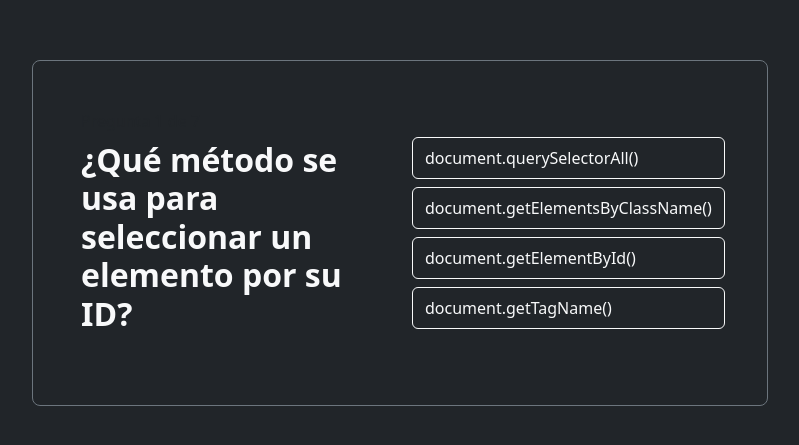
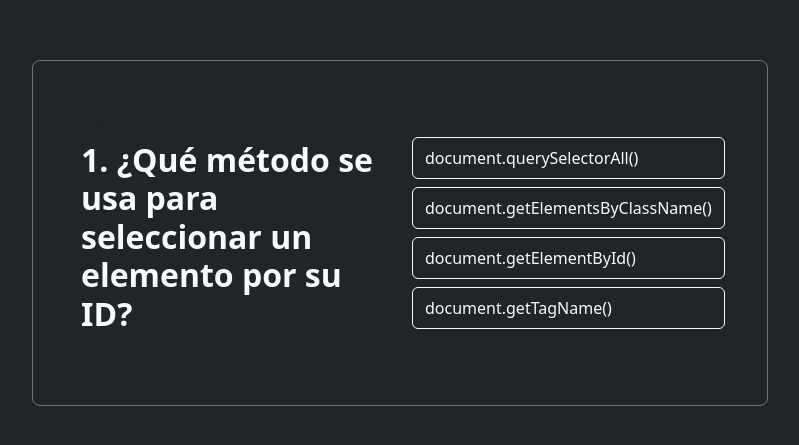
Before and after one commit to diegoguadron2/QUIZDOM, a plain HTML site: page index.html in a window 1280 px wide. Shown: the part 167-612 px from the top of the page, without its empty margins (240-1039 px from the left). Drawn offline with nearby package versions, Linux system fonts and the light colour scheme.

Commit message:
Agregue la numeracion a cada pregunta del quiz y agregue 5 preguntas nuevas

```diff
--- a/index.html
+++ b/index.html
@@ -17,7 +17,7 @@
                         <!-- Columna izquierda - Pregunta -->
                         <div class="col-md-6 pe-md-4">
                             <p class="text-muted mb-2">Pregunta <span id="actual-pregunta">1</span> de <span
-                                    id="total-preguntas">5</span></p>
+                                    id="total-preguntas">12</span></p>
                             <h2 id="pregunta-text" class="fw-bold mb-4 text-light">Pregunta 1</h2>
                             <!-- Botón de reinicio (visible solo al final) -->
                             <button id="restart-btn" class="btn btn-outline-warning mt-3 d-none">Reiniciar Quiz</button>
--- a/main.js
+++ b/main.js
@@ -14,7 +14,7 @@ document.addEventListener('DOMContentLoaded', function () {
     // Datos del quiz
     const quizData = [
         {
-            question: "¿Qué método se usa para seleccionar un elemento por su ID?",
+            question: "1. ¿Qué método se usa para seleccionar un elemento por su ID?",
             options: [
                 { text: "document.querySelectorAll()", correct: false },
                 { text: "document.getElementsByClassName()", correct: false },
@@ -27,7 +27,7 @@ document.addEventListener('DOMContentLoaded', function () {
             }
         },
         {
-            question: "¿Qué propiedad se usa para modificar el contenido HTML de un elemento?",
+            question: "2. ¿Qué propiedad se usa para modificar el contenido HTML de un elemento?",
             options: [
                 { text: "innerHTML", correct: true },
                 { text: "value", correct: false },
@@ -40,7 +40,7 @@ document.addEventListener('DOMContentLoaded', function () {
             }
         },
         {
-            question: "¿Qué evento se activa cuando un usuario hace clic en un elemento?",
+            question: "3. ¿Qué evento se activa cuando un usuario hace clic en un elemento?",
             options: [
                 { text: "hover", correct: false },
                 { text: "keydown", correct: false },
@@ -53,7 +53,7 @@ document.addEventListener('DOMContentLoaded', function () {
             }
         },
         {
-            question: "¿Cómo se agrega un nuevo elemento al DOM?",
+            question: "4. ¿Cómo se agrega un nuevo elemento al DOM?",
             options: [
                 { text: "document.createElement() seguido de appendChild()", correct: true },
                 { text: "Mediante alert()", correct: false },
@@ -66,7 +66,7 @@ document.addEventListener('DOMContentLoaded', function () {
             }
         },
         {
-            question: "¿Qué método selecciona todos los elementos que coinciden con un selector CSS?",
+            question: "5. ¿Qué método selecciona todos los elementos que coinciden con un selector CSS?",
             options: [
                 { text: "getElementById()", correct: false },
                 { text: "querySelectorAll()", correct: true },
@@ -79,7 +79,7 @@ document.addEventListener('DOMContentLoaded', function () {
             }
         },
         {
-            question: "¿De qué manera puedes detectar que un botón ha sido presionado?",
+            question: "6. ¿De qué manera puedes detectar que un botón ha sido presionado?",
             options: [
                 { text: "eventClick()", correct: false },
                 { text: "addEventListener()", correct: true },
@@ -92,7 +92,7 @@ document.addEventListener('DOMContentLoaded', function () {
             }
         },
         {
-            question: "¿Qué propiedad se usa para acceder o cambiar el valor de un input?",
+            question: "7. ¿Qué propiedad se usa para acceder o cambiar el valor de un input?",
             options: [
                 { text: "inputText", correct: false },
                 { text: "textContent", correct: false },
@@ -102,6 +102,71 @@ document.addEventListener('DOMContentLoaded', function () {
             feedback: {
                 correct: "Correcto. La propiedad 'value' permite leer o cambiar el contenido de un input.",
                 incorrect: "Incorrecto. La propiedad correcta es 'value'."
+            }
+        },
+        {
+            question: "8. ¿Qué método se utiliza para recorrer cada elemento de un arreglo en JavaScript?",
+            options: [
+                { text: "inputText", correct: false },
+                { text: "forEach", correct: true },
+                { text: "innerHTML", correct: false },
+                { text: "value", correct: false }
+            ],
+            feedback: {
+                correct: "Correcto. El método forEach permite recorrer todos los elementos de un arreglo.",
+                incorrect: "Incorrecto. La forma correcta de recorrer un arreglo es usando el método forEach."
+            }
+        },
+        {
+            question: "9. ¿Cuál es el evento que se activa cuando el valor de un elemento de formulario cambia?",
+            options: [
+                { text: "onchange", correct: true },
+                { text: "onclick", correct: false },
+                { text: "onload", correct: false },
+                { text: "onsubmit", correct: false }
+            ],
+            feedback: {
+                correct: "Correcto. El evento 'onchange' se activa cuando se modifica el valor de un elemento.",
+                incorrect: "Incorrecto. El evento correcto es 'onchange'."
+            }
+        },
+        {
+            question: "10. ¿Para qué se utilizan las Media Queries en CSS?",
+            options: [
+                { text: "Para declarar variables en hojas de estilo", correct: false },
+                { text: "Para aplicar estilos según el tipo y tamaño de pantalla del dispositivo", correct: true },
+                { text: "Para crear animaciones con JavaScript", correct: false },
+                { text: "Para cambiar el contenido HTML desde CSS", correct: false }
+            ],
+            feedback: {
+                correct: "Correcto. Las Media Queries permiten aplicar estilos condicionales según el tamaño o características del dispositivo.",
+                incorrect: "Incorrecto. Las Media Queries se usan para adaptar el diseño al tamaño de pantalla o dispositivo."
+            }
+        },
+        {
+            question: "11. ¿Cuál es la diferencia principal entre las palabras clave 'let' y 'const' en JavaScript?",
+            options: [
+                { text: "'let' no permite reasignar el valor, pero 'const' sí", correct: false },
+                { text: "'const' se puede usar solo dentro de funciones, 'let' no", correct: false },
+                { text: "'let' declara una variable que puede cambiar, 'const' declara una constante que no cambia", correct: true },
+                { text: "Ambas se usan para declarar funciones, no variables", correct: false }
+            ],
+            feedback: {
+                correct: "Correcto. 'let' permite reasignar el valor, mientras que 'const' define una constante que no se puede cambiar.",
+                incorrect: "Incorrecto. La respuesta correcta es que 'let' permite cambios y 'const' define valores que no deben cambiar."
+            }
+        },
+        {
+            question: "12. ¿Cuál de las siguientes es una estructura de bucle en JavaScript?",
+            options: [
+                { text: "if", correct: false },
+                { text: "switch", correct: false },
+                { text: "try", correct: false },
+                { text: "for", correct: true }
+            ],
+            feedback: {
+                correct: "Correcto. 'for' es una estructura de bucle que permite repetir un bloque de código varias veces.",
+                incorrect: "Incorrecto. La respuesta correcta es 'for', que se utiliza para repetir instrucciones en un ciclo."
             }
         }
     ];
```
